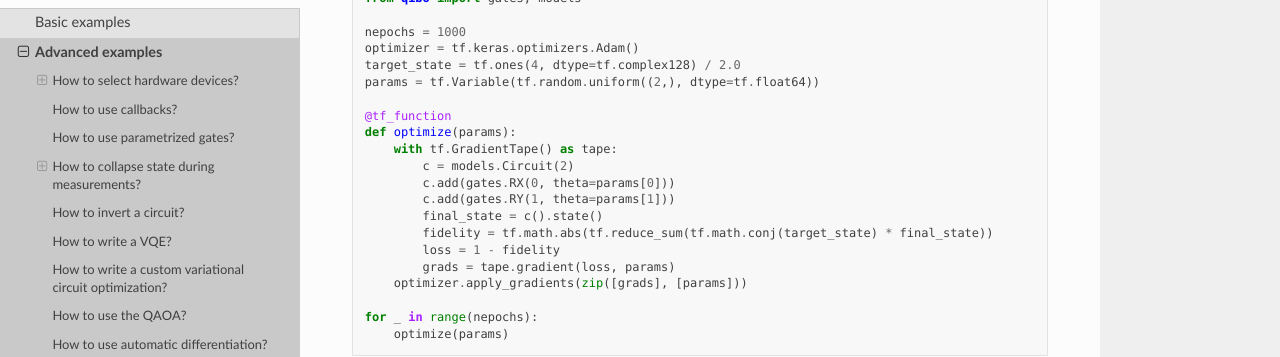
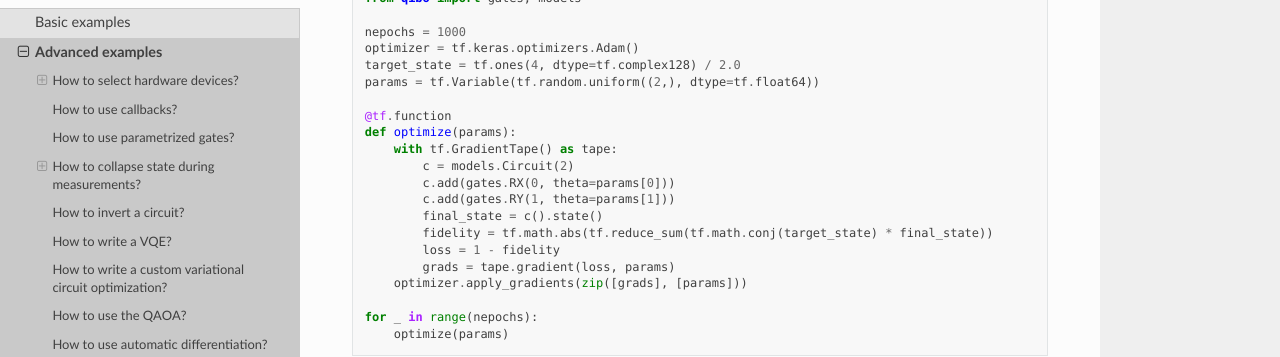
Before and after one commit to qiboteam/qibo, a Sphinx documentation site: the page built from doc/source/code-examples/advancedexamples.rst, in a window 1280 px wide and 900 px high, scrolled down 13452 px. Shown: the part 151-508 px from the top of the window. Built offline with Sphinx 7.4.7 and the Read the Docs theme 2.0.0, drawn with Linux system fonts in a browser that asks for light colours; pages that are not in the unit, such as notebooks, are missing from menus.

```diff
--- a/doc/source/code-examples/advancedexamples.rst
+++ b/doc/source/code-examples/advancedexamples.rst
@@ -823,7 +823,7 @@ For example:
     target_state = tf.ones(4, dtype=tf.complex128) / 2.0
     params = tf.Variable(tf.random.uniform((2,), dtype=tf.float64))
 
-    @tf_function
+    @tf.function
     def optimize(params):
         with tf.GradientTape() as tape:
             c = models.Circuit(2)
```
